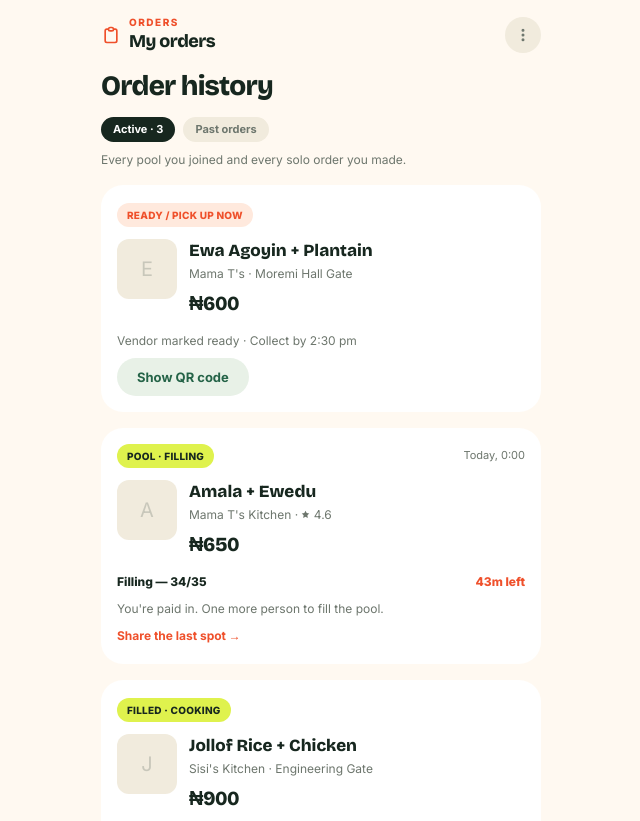
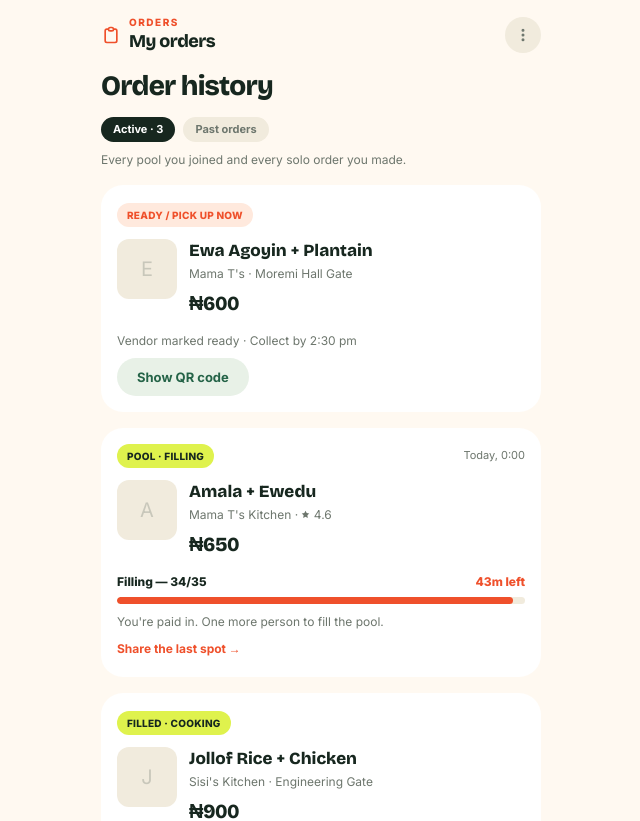
Before and after one commit to fredddyy/chopdrop, a Next.js app: page /orders in a window 1280 px wide. Shown: the top 821 px of the page, without its empty margins (319-959 px from the left). Built offline with nearby package versions, Linux system fonts and the light colour scheme.

Commit message:
fix: add progress bar to Pool Filling order card

```diff
--- a/src/app/orders/page.tsx
+++ b/src/app/orders/page.tsx
@@ -95,6 +95,9 @@ export default function OrdersPage() {
               <span>Filling — 34/35</span>
               <span style={{ color: "var(--coral)" }}>43m left</span>
             </div>
+            <div className="mt-1.5 h-[7px] overflow-hidden" style={{ background: "var(--sand)", borderRadius: "9px" }}>
+              <div className="h-full" style={{ width: "97%", background: "var(--coral)", borderRadius: "9px" }} />
+            </div>
             <p className="text-[12px] mt-2" style={{ color: "var(--text-muted)" }}>You&apos;re paid in. One more person to fill the pool.</p>
             <button className="mt-2 text-[12px] font-bold cursor-pointer" style={{ color: "var(--coral)" }}>Share the last spot →</button>
           </div>
```
